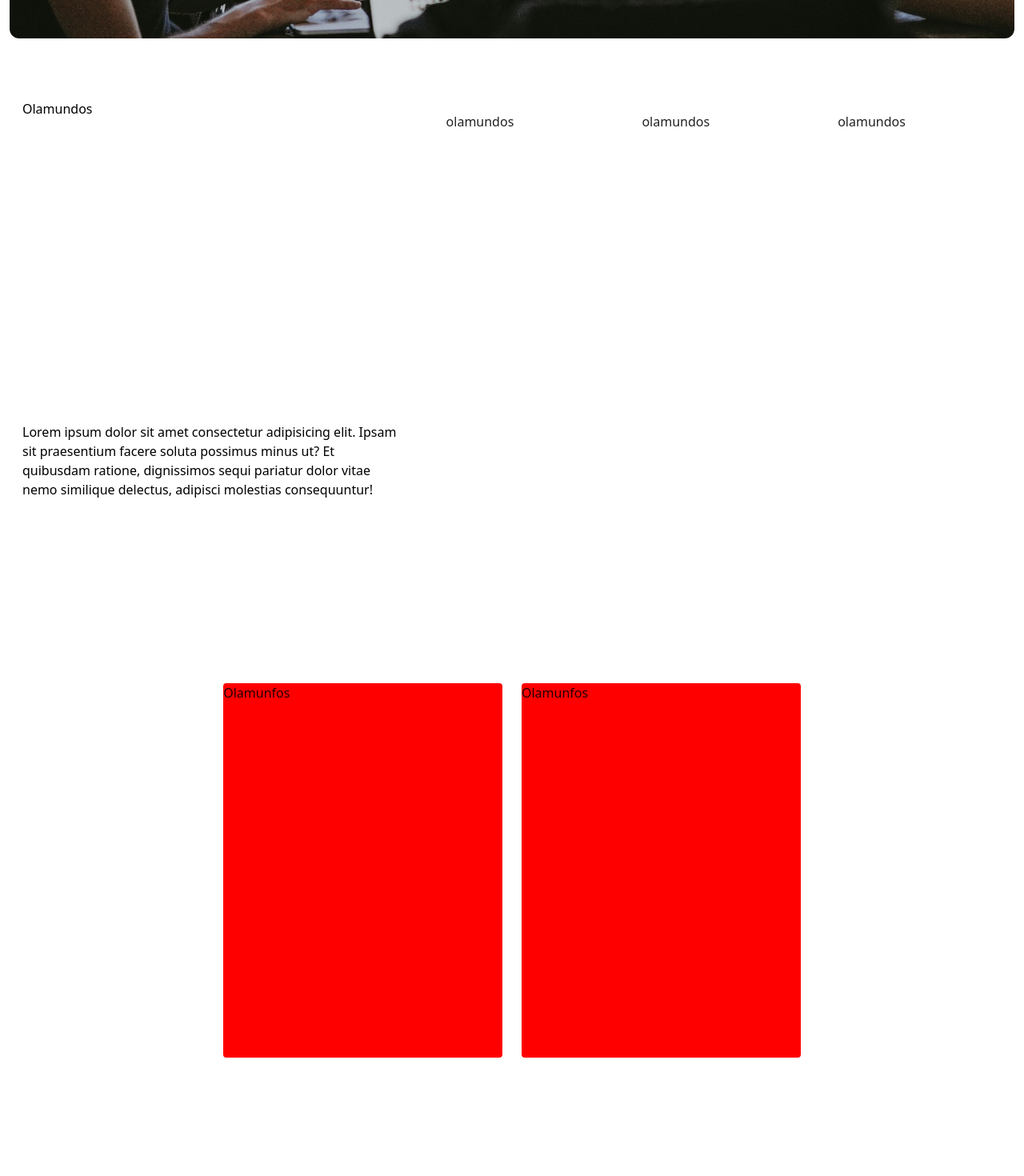
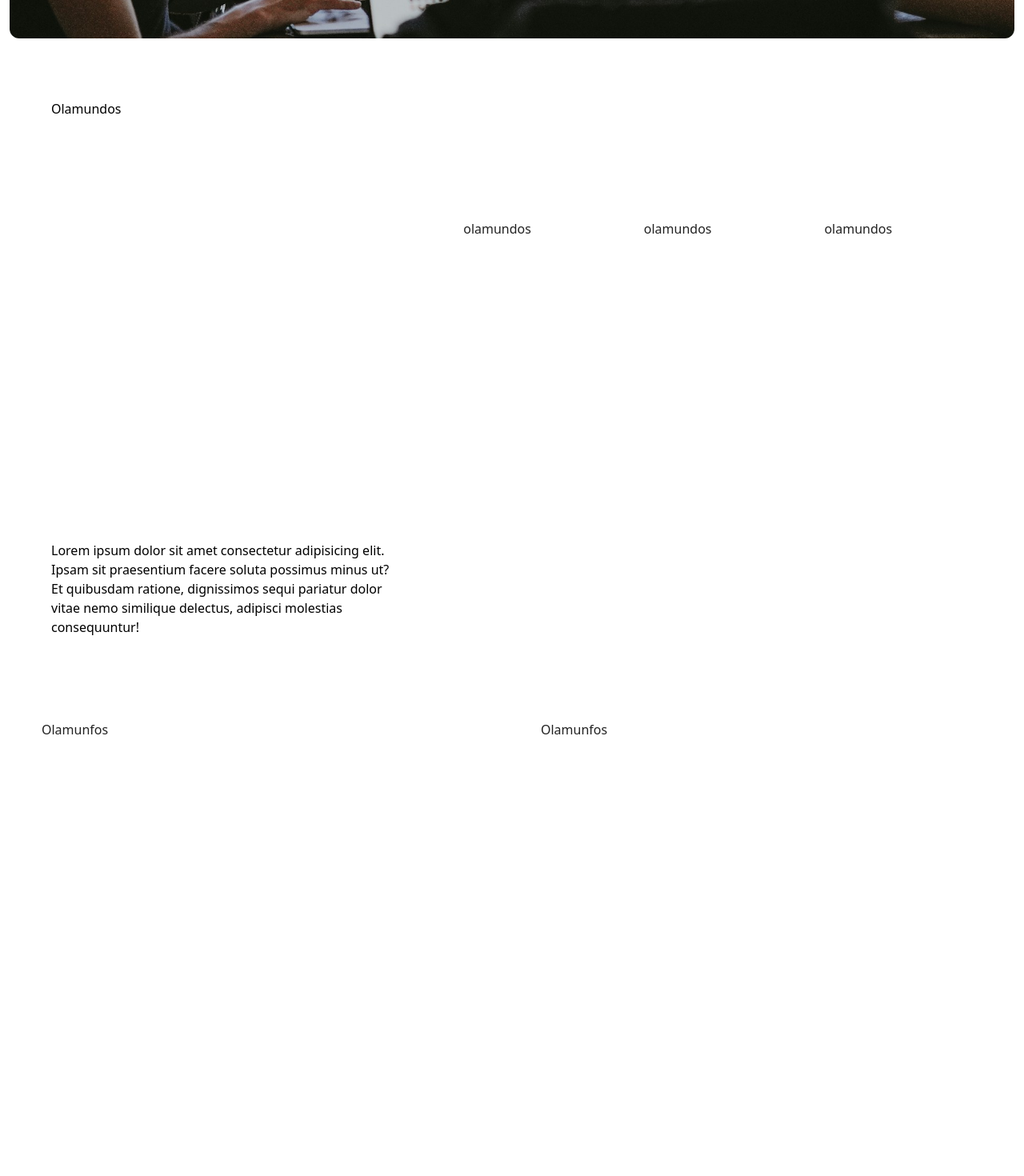
Before and after one commit to RickBm400/next-people-dictionary, a Next.js app: page / in a window 1280 px wide. Shown: the part 740-2210 px from the top of the page at 80% size. Built offline with nearby package versions, Linux system fonts and the light colour scheme.

Commit message:
style: about dimentions

```diff
--- a/app/components/LogIn.tsx
+++ b/app/components/LogIn.tsx
@@ -2,11 +2,7 @@ import { Card } from "@mui/material";
 
 export default function LoginCards() {
   return (
-    <Card
-      elevation={0}
-      sx={{ bgcolor: "red" }}
-      className="flex-1 rounded-[12px]"
-    >
+    <Card elevation={0} className="flex-1 rounded-[12px] p-6 bg-[#c4daec]">
       Olamunfos
     </Card>
   );
--- a/app/landing.sass
+++ b/app/landing.sass
@@ -20,10 +20,8 @@ $nav_height: 48px
         background: url("../public/images/coworking.jpg") no-repeat
         background-size: cover
 #about
-    height: 500px
-    margin-block: 4rem
-    margin-inline: 1rem
-    padding-inline: $global_padding
+    height: $cont_height
+    padding: 64px
 .about
     &__description
         width: 40%
@@ -33,11 +31,10 @@ $nav_height: 48px
         height: 100%
 
 #logins
-    height: $cont_height
     padding-inline: $global_padding
 .logins
     &__cards
-        height: 500px
+        height: 700px
 
 #footer
     height: 18rem
--- a/app/page.tsx
+++ b/app/page.tsx
@@ -22,8 +22,8 @@ export default function Home() {
           <h1>COWORKING SPACE</h1>
         </div>
       </section>
-      <section id="about" className="flex items-center">
-        <div className="about__description flex flex-col mr-10">
+      <section id="about" className="flex space-x-16 ">
+        <div className="about__description flex flex-col ">
           <h2 className="mb-auto">Olamundos</h2>
           <p>
             Lorem ipsum dolor sit amet consectetur adipisicing elit. Ipsam sit
@@ -32,22 +32,17 @@ export default function Home() {
             adipisci molestias consequuntur!
           </p>
         </div>
-        <div className="about__scroller">
-          <Grid className="h-[100%] w-[100%] flex space-x-6 justify-space-around">
-            {[1, 2, 3].map((numer) => (
-              <ContentCards
-                key={numer}
-                classItems={"flex-1 rounded-[12px]"}
-              ></ContentCards>
-            ))}
-          </Grid>
+        <div className="about__scroller flex space-x-6 items-end ">
+          {[1, 2, 3].map((numer) => (
+            <ContentCards
+              key={numer}
+              classItems={"flex-1 rounded-[12px] h-[80%]"}
+            ></ContentCards>
+          ))}
         </div>
       </section>
       <section id="logins" className="flex justify-center items-center">
-        {/* <div className="w-[40%]">
-          <span>Items title</span>
-        </div> */}
-        <div className="logins__cards flex w-[60%] space-x-6 p-4">
+        <div className="logins__cards flex w-full  space-x-6 p-4 mb-16">
           {[1, 2].map((cardId) => (
             <LoginCards key={cardId} />
           ))}
```
